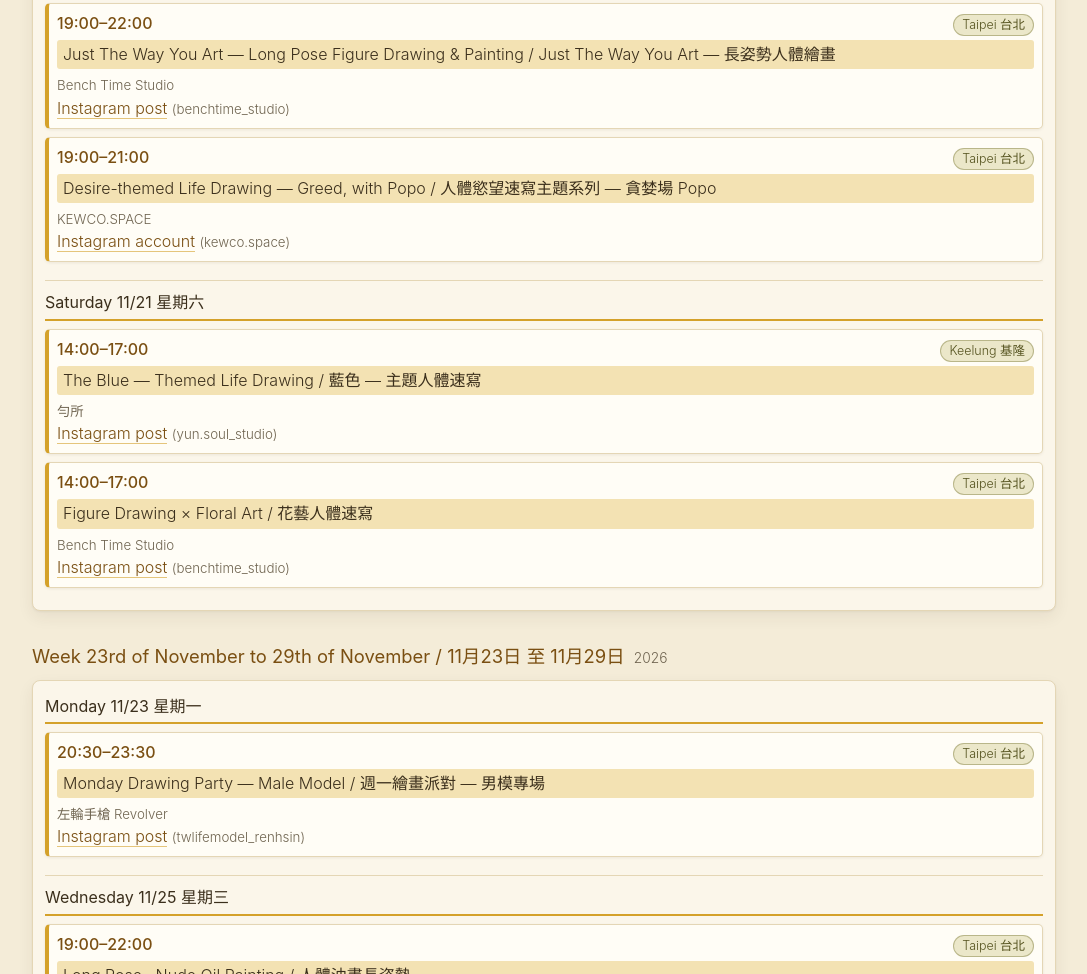
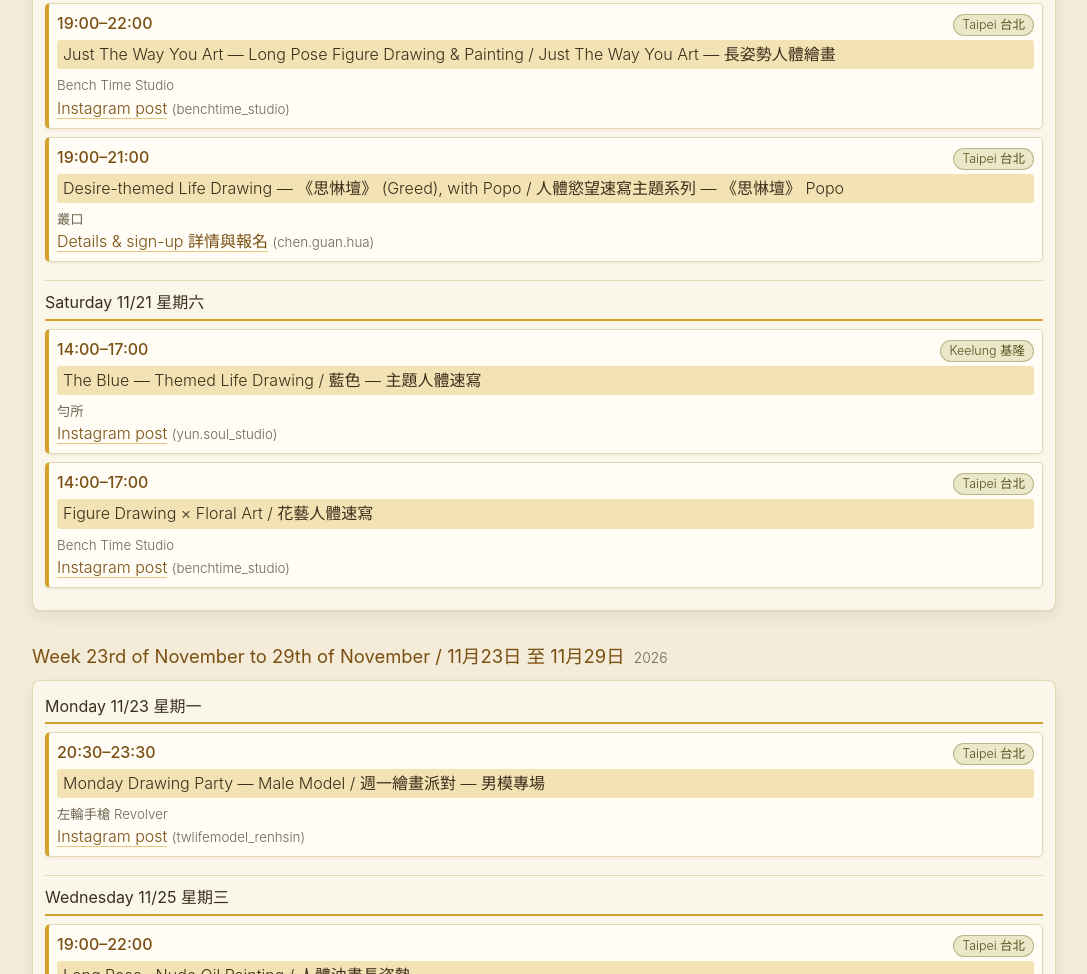
Before and after one commit to paulrouget/drawintaipei.com, a plain HTML site: page index.html in a window 1280 px wide. Shown: the part 783-1757 px from the top of the page, without its empty margins (96-1183 px from the left). Drawn offline with Linux system fonts and the light colour scheme.

Commit message:
Publish 2026-11-15 (61d5439)

```diff
--- a/index.html
+++ b/index.html
@@ -67,8 +67,8 @@ small { color: var(--muted); }
 </div>
 <div class="ev">
 <div class="top"><b>19:00–21:00</b><span class="tag">Taipei 台北</span></div>
-<div class="title">Desire-themed Life Drawing — Greed, with Popo / 人體慾望速寫主題系列 — 貪婪場 Popo</div>
-<small>KEWCO.SPACE</small><br><a href="https://www.instagram.com/kewco.space/">Instagram account</a> <small>(kewco.space)</small>
+<div class="title">Desire-themed Life Drawing — 《思惏壇》 (Greed), with Popo / 人體慾望速寫主題系列 — 《思惏壇》 Popo</div>
+<small>叢口</small><br><a href="https://forms.gle/XsM8Nhqbk4Bp3puX7">Details & sign-up 詳情與報名</a> <small>(chen.guan.hua)</small>
 </div></div>
 <div class="dayblock"><div class="day">Saturday 11/21 星期六</div>
 <div class="ev">
```
Also changed, not shown: 1 other file.
